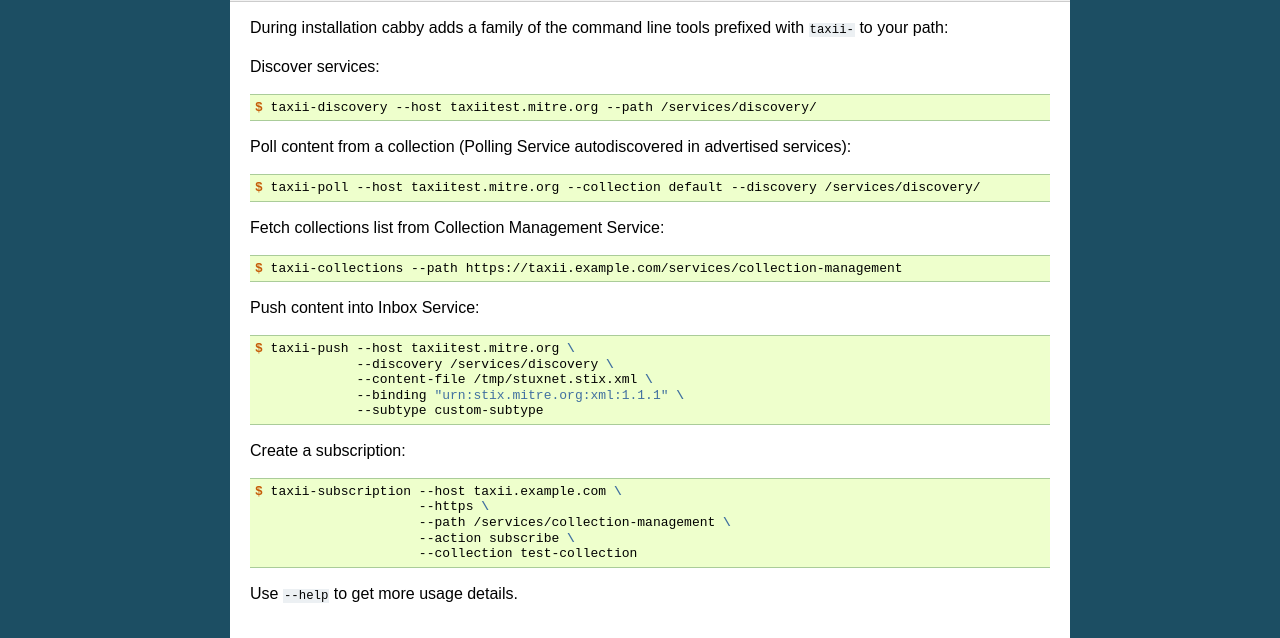
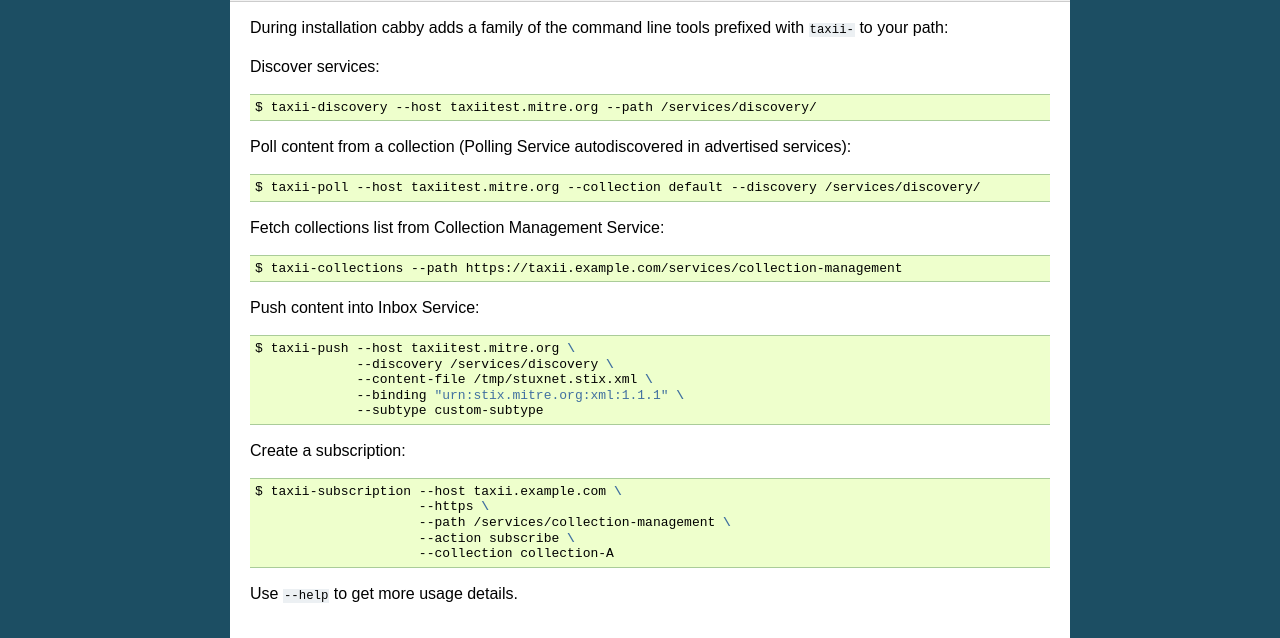
Before and after one commit to eclecticiq/cabby, a Sphinx documentation site: the page built from docs/user.rst, in a window 1280 px wide. Shown: the part 1048-1686 px from the top of the page. Built offline with Sphinx 7.4.7, drawn with Linux system fonts in a browser that asks for light colours.

```diff
--- a/docs/user.rst
+++ b/docs/user.rst
@@ -88,7 +88,7 @@
                        --https \
                        --path /services/collection-management \
                        --action subscribe \
-                       --collection test-collection
+                       --collection collection-A
 
 Use ``--help`` to get more usage details.
 
```
Also changed, not shown: other parts of docs/user.rst (+1 -1 lines).
